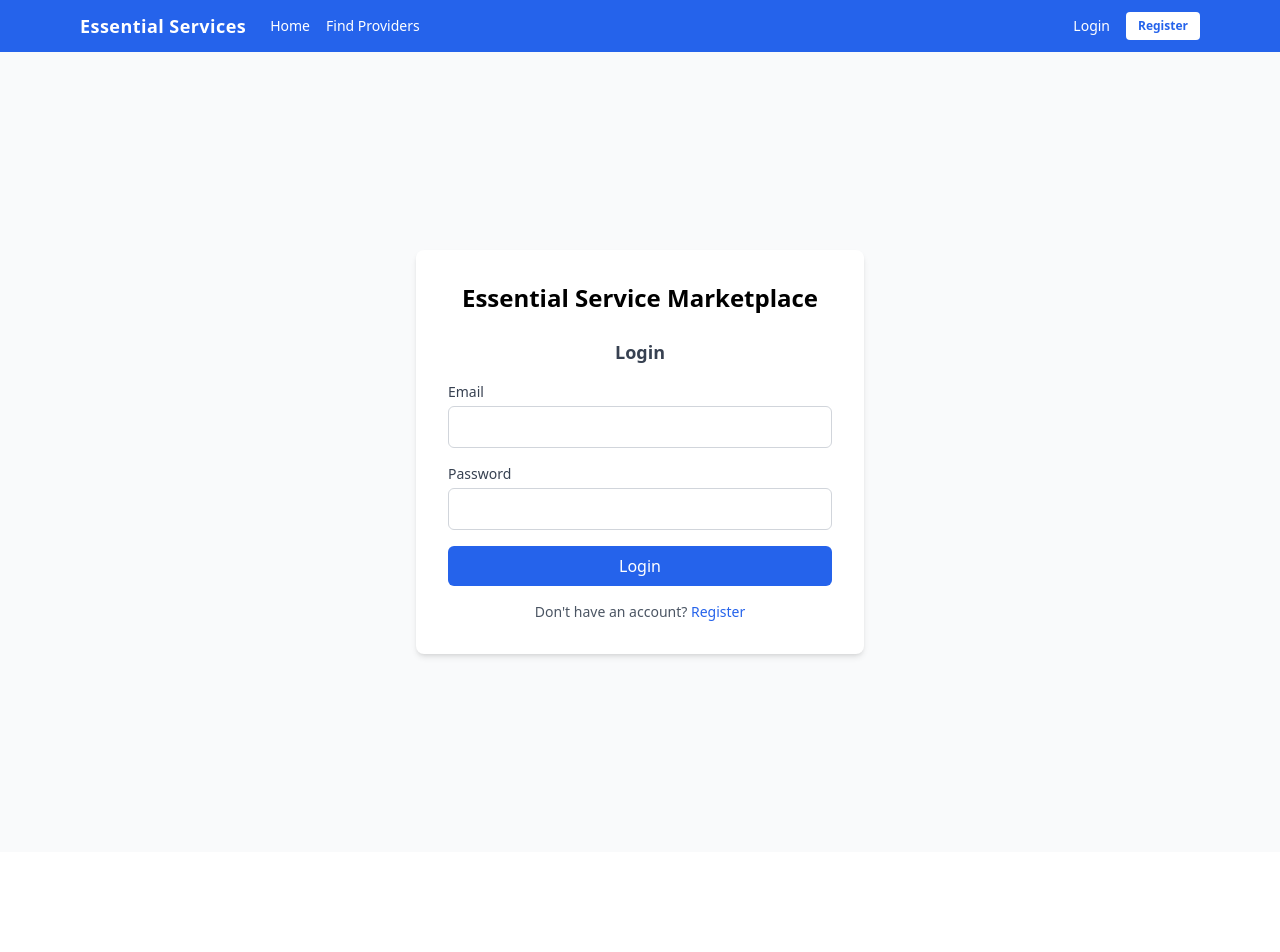
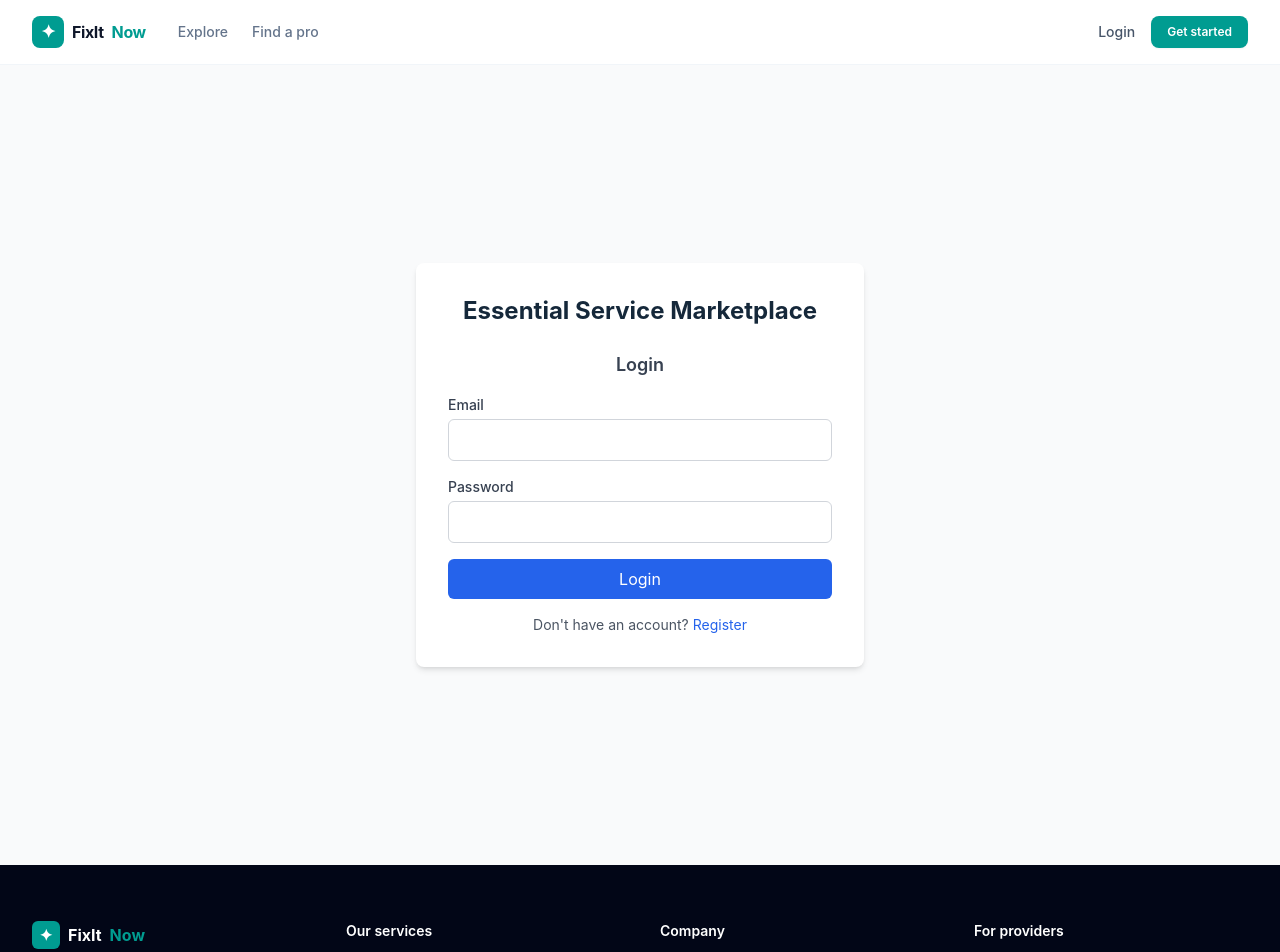
Before and after one commit to anandkumar231457/essential-service-marketplace, a React (Vite) app in the folder client/: page /login in a window 1280 px wide. Shown: the top 952 px of the page. Before the commit the page ends 852 px from the top, so only its background shows below. Built offline with nearby package versions, Linux system fonts and the light colour scheme; no server answers.

Commit message:
style: Implemented Figma-inspired React/Tailwind redesign for FixItNow

```diff
--- a/client/src/App.tsx
+++ b/client/src/App.tsx
@@ -15,33 +15,33 @@ function Navigation() {
   const logout = useAuthStore((s) => s.logout);
 
   return (
-    <nav className="bg-blue-600 text-white shadow-md">
-      <div className="max-w-6xl mx-auto px-4 py-3 flex items-center justify-between">
-        <div className="flex items-center gap-6">
-          <Link to="/" className="font-bold text-lg tracking-wide hover:opacity-90 transition">
-            Essential Services
+    <nav className="sticky top-0 z-20 border-b border-slate-100 bg-white/95 backdrop-blur">
+      <div className="mx-auto flex max-w-7xl items-center justify-between px-5 py-4 lg:px-8">
+        <div className="flex items-center gap-8">
+          <Link to="/" className="flex items-center gap-2 font-bold tracking-tight text-slate-900">
+            <span className="grid h-8 w-8 place-items-center rounded-lg bg-primary text-lg text-white">✦</span> FixIt<span className="text-primary">Now</span>
           </Link>
-          <div className="flex gap-4 text-sm font-medium">
-            <Link to="/" className="hover:text-blue-200 transition">Home</Link>
-            <Link to="/providers" className="hover:text-blue-200 transition">Find Providers</Link>
+          <div className="hidden gap-6 text-sm font-medium text-slate-500 md:flex">
+            <Link to="/" className="transition hover:text-primary">Explore</Link>
+            <Link to="/providers" className="transition hover:text-primary">Find a pro</Link>
           </div>
         </div>
-        <div className="flex items-center gap-4 text-sm font-medium">
+        <div className="flex items-center gap-4 text-sm font-medium text-slate-600">
           {user ? (
             <>
-              <span className="hidden sm:inline opacity-90">Hi, {user.name} ({user.role})</span>
+              <span className="hidden sm:inline">Hi, {user.name}</span>
               <button
                 onClick={logout}
-                className="bg-blue-700 hover:bg-blue-800 px-3 py-1.5 rounded transition text-xs font-semibold"
+                className="rounded-lg border border-slate-200 px-3 py-1.5 text-xs font-semibold transition hover:border-primary hover:text-primary"
               >
                 Logout
               </button>
             </>
           ) : (
             <>
-              <Link to="/login" className="hover:text-blue-200 transition">Login</Link>
-              <Link to="/register" className="bg-white text-blue-600 hover:bg-blue-50 px-3 py-1.5 rounded transition text-xs font-semibold">
-                Register
+              <Link to="/login" className="transition hover:text-primary">Login</Link>
+              <Link to="/register" className="rounded-lg bg-primary px-4 py-2 text-xs font-semibold text-white shadow-sm transition hover:bg-teal-700">
+                Get started
               </Link>
             </>
           )}
@@ -51,11 +51,25 @@ function Navigation() {
   );
 }
 
+function Footer() {
+  return (
+    <footer className="bg-slate-950 text-slate-400">
+      <div className="mx-auto grid max-w-7xl gap-10 px-5 py-14 sm:grid-cols-2 lg:grid-cols-4 lg:px-8">
+        <div><div className="mb-4 flex items-center gap-2 font-bold text-white"><span className="grid h-7 w-7 place-items-center rounded-md bg-primary">✦</span> FixIt<span className="text-primary">Now</span></div><p className="max-w-xs text-sm leading-6">Connecting homeowners with trusted local professionals for every repair, big or small.</p></div>
+        <div><h3 className="mb-4 text-sm font-semibold text-white">Our services</h3><div className="space-y-2 text-sm"><p>Electrical</p><p>Plumbing</p><p>Appliance repair</p><p>Cleaning</p></div></div>
+        <div><h3 className="mb-4 text-sm font-semibold text-white">Company</h3><div className="space-y-2 text-sm"><p>About us</p><p>How it works</p><p>Support</p></div></div>
+        <div><h3 className="mb-4 text-sm font-semibold text-white">For providers</h3><div className="space-y-2 text-sm"><p>Join as a pro</p><p>Provider login</p><p>Resources</p></div></div>
+      </div>
+      <div className="mx-auto flex max-w-7xl flex-col gap-3 border-t border-slate-800 px-5 py-5 text-xs sm:flex-row sm:justify-between lg:px-8"><span>© 2026 FixItNow Marketplace. All rights reserved.</span><span>Privacy policy &nbsp; Terms of service</span></div>
+    </footer>
+  );
+}
+
 function App() {
   return (
     <QueryClientProvider client={queryClient}>
       <BrowserRouter>
-        <div className="min-h-screen bg-gray-50 flex flex-col">
+        <div className="min-h-screen bg-[#f7fafb] flex flex-col">
           <Navigation />
           <main className="flex-1">
             <Routes>
@@ -67,6 +81,7 @@ function App() {
               <Route path="/register" element={<Register />} />
             </Routes>
           </main>
+          <Footer />
         </div>
       </BrowserRouter>
     </QueryClientProvider>
--- a/client/src/index.css
+++ b/client/src/index.css
@@ -4,8 +4,21 @@
 
 body {
   margin: 0;
-  font-family: system-ui, -apple-system, sans-serif;
+  font-family: Inter, ui-sans-serif, system-ui, -apple-system, BlinkMacSystemFont, "Segoe UI", sans-serif;
   -webkit-font-smoothing: antialiased;
+  color: #15283a;
+  background: #f7fafb;
+}
+
+* { box-sizing: border-box; }
+
+::selection { background: #bff3eb; color: #075b58; }
+
+.soft-card { box-shadow: 0 12px 30px rgba(21, 40, 58, 0.07); }
+
+.hero-grid {
+  background-image: linear-gradient(rgba(0, 156, 145, .06) 1px, transparent 1px), linear-gradient(90deg, rgba(0, 156, 145, .06) 1px, transparent 1px);
+  background-size: 34px 34px;
 }
 
 .leaflet-container {
--- a/client/src/pages/Home.tsx
+++ b/client/src/pages/Home.tsx
@@ -1,7 +1,6 @@
 import { useQuery } from '@tanstack/react-query';
 import { Link } from 'react-router-dom';
 import { api } from '../lib/api';
-import { useAuthStore } from '../store/authStore';
 import type { ServiceCategory } from '../types';
 
 const iconMap: Record<string, string> = {
@@ -17,55 +16,40 @@ const iconMap: Record<string, string> = {
 };
 
 export default function Home() {
-  const user = useAuthStore((s) => s.user);
-  const logout = useAuthStore((s) => s.logout);
-
   const { data, isLoading, error } = useQuery({
     queryKey: ['categories'],
     queryFn: () => api.get<{ categories: ServiceCategory[] }>('/api/categories'),
   });
 
   return (
-    <div className="min-h-screen bg-gray-50">
-      <header className="bg-white shadow-sm">
-        <div className="max-w-6xl mx-auto px-4 py-4 flex items-center justify-between">
-          <h1 className="text-xl font-bold text-blue-600">Essential Services</h1>
-          <div className="flex items-center gap-4">
-            {user && (
-              <span className="text-sm text-gray-600">
-                Hi, {user.name} ({user.role})
-              </span>
-            )}
-            <button
-              onClick={logout}
-              className="text-sm text-red-600 hover:underline"
-            >
-              Logout
-            </button>
-          </div>
+    <div>
+      <section className="hero-grid overflow-hidden border-b border-teal-50 bg-gradient-to-br from-white via-white to-teal-50">
+        <div className="mx-auto grid max-w-7xl items-center gap-12 px-5 py-16 lg:grid-cols-[1.05fr_.95fr] lg:px-8 lg:py-24">
+          <div><div className="mb-5 inline-flex items-center gap-2 rounded-full bg-teal-50 px-3 py-1.5 text-xs font-bold uppercase tracking-wide text-primary">● Trusted local professionals</div><h1 className="max-w-xl text-4xl font-bold leading-[1.08] tracking-tight text-slate-900 sm:text-5xl lg:text-6xl">Your Trusted Partner for <span className="text-primary">Any Home Repair</span></h1><p className="mt-6 max-w-lg text-lg leading-8 text-slate-500">Connect instantly with licensed plumbers, electricians, mechanics, and more. Get reliable service, fair pricing, and verified professionals near you.</p><div className="mt-8 flex flex-col gap-3 rounded-2xl bg-white p-3 soft-card sm:flex-row"><Link to="/providers" className="flex flex-1 items-center gap-3 rounded-xl border border-slate-200 px-4 py-3 text-sm text-slate-500">⌕ What service do you need?</Link><Link to="/providers" className="rounded-xl bg-primary px-6 py-3 text-center text-sm font-semibold text-white transition hover:bg-teal-700">Find a Pro</Link></div></div>
+          <div className="relative mx-auto w-full max-w-lg"><div className="absolute -inset-5 rounded-[2rem] bg-teal-100/70 blur-2xl" /><img className="relative h-[330px] w-full rounded-[1.75rem] object-cover shadow-2xl sm:h-[420px]" src="https://images.unsplash.com/photo-1503387762-592deb58ef4e?auto=format&fit=crop&w=1000&q=85" alt="A home repair professional at work" /><div className="absolute -bottom-5 -left-5 rounded-2xl bg-white p-4 soft-card"><p className="text-xl font-bold text-slate-900">4.9/5</p><p className="text-xs text-slate-500">Average rating</p><p className="text-sm tracking-wide text-amber-400">★★★★★</p></div></div>
         </div>
-      </header>
-
-      <main className="max-w-6xl mx-auto px-4 py-8">
-        <h2 className="text-2xl font-bold mb-6">What do you need help with?</h2>
+      </section>
+      <main className="mx-auto max-w-7xl px-5 py-16 lg:px-8">
+        <div className="mb-8"><p className="text-sm font-semibold text-primary">POPULAR SERVICES</p><h2 className="mt-2 text-3xl font-bold tracking-tight text-slate-900">What can we help with?</h2><p className="mt-2 text-slate-500">Choose from our most trusted essential professionals.</p></div>
 
         {isLoading && <p className="text-gray-500">Loading categories…</p>}
         {error && <p className="text-red-600">{(error as Error).message}</p>}
 
         {data && (
-          <div className="grid grid-cols-2 md:grid-cols-4 gap-4">
+          <div className="grid grid-cols-2 gap-4 md:grid-cols-4">
             {data.categories.map((cat) => (
               <Link
                 key={cat.id}
                 to={`/providers?category=${encodeURIComponent(cat.name)}`}
-                className="bg-white rounded-lg shadow p-6 hover:shadow-md transition text-center"
+                className="group rounded-2xl border border-slate-100 bg-white p-6 text-center transition hover:-translate-y-1 hover:border-teal-100 hover:shadow-lg"
               >
                 <div className="text-4xl mb-2">{iconMap[cat.icon] ?? '❓'}</div>
-                <div className="font-semibold text-gray-800">{cat.name}</div>
+                <div className="font-semibold text-slate-800">{cat.name}</div>
               </Link>
             ))}
           </div>
         )}
+        <section className="mt-20 rounded-3xl bg-slate-950 px-6 py-12 text-center text-white sm:px-12"><p className="text-sm font-semibold uppercase tracking-[.18em] text-teal-300">Simple and reliable</p><h2 className="mt-3 text-3xl font-bold">How FixItNow works</h2><div className="mt-10 grid gap-8 md:grid-cols-3"><div><span className="mx-auto grid h-10 w-10 place-items-center rounded-full bg-primary font-bold">1</span><h3 className="mt-4 font-semibold">Describe your need</h3><p className="mt-2 text-sm leading-6 text-slate-400">Tell us what needs fixing and where.</p></div><div><span className="mx-auto grid h-10 w-10 place-items-center rounded-full bg-primary font-bold">2</span><h3 className="mt-4 font-semibold">Review & book</h3><p className="mt-2 text-sm leading-6 text-slate-400">Compare verified pros and choose a time.</p></div><div><span className="mx-auto grid h-10 w-10 place-items-center rounded-full bg-primary font-bold">3</span><h3 className="mt-4 font-semibold">Track with confidence</h3><p className="mt-2 text-sm leading-6 text-slate-400">Stay updated from request to completion.</p></div></div></section>
       </main>
     </div>
   );
--- a/client/tailwind.config.cjs
+++ b/client/tailwind.config.cjs
@@ -4,9 +4,9 @@ module.exports = {
   theme: {
     extend: {
       colors: {
-        primary: '#3b82f6',
-        secondary: '#647494',
-        accent: '#f59e0b',
+        primary: '#009c91',
+        secondary: '#5f7280',
+        accent: '#ffb454',
         danger: '#ef4444',
         success: '#22c55e',
       },
```
